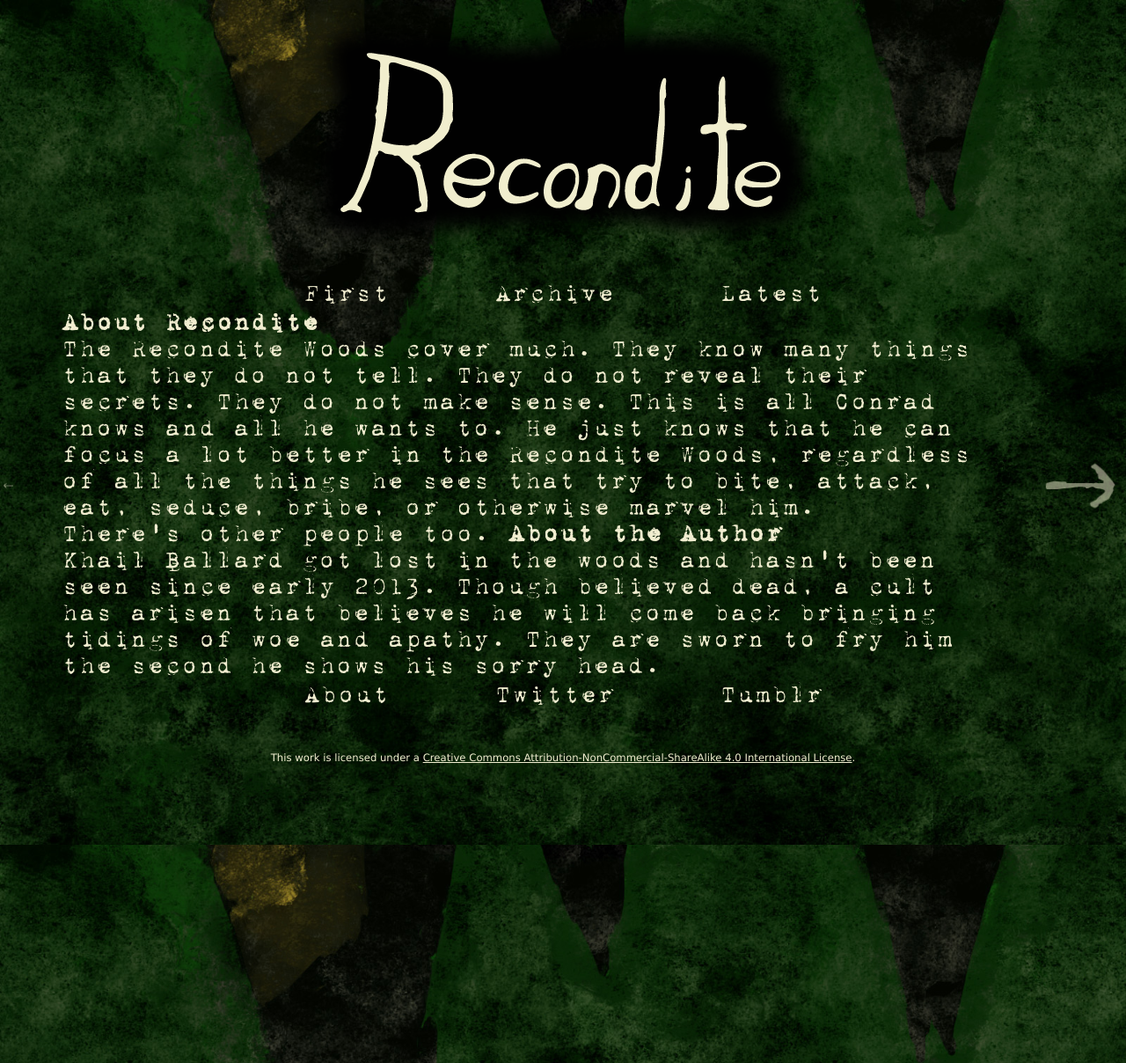
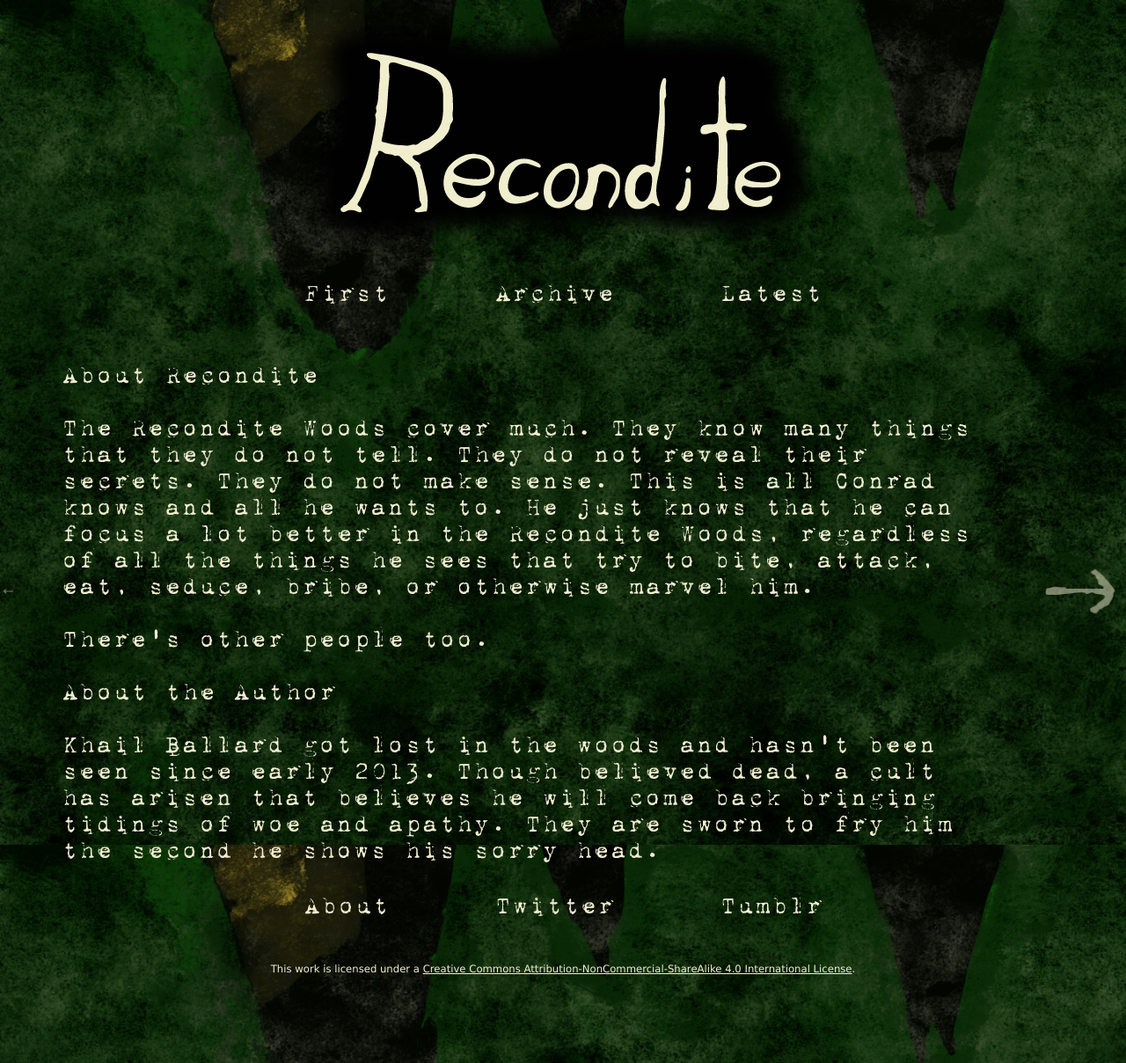
Before and after one commit to khailballard/khailballard.github.io, a Jekyll site: the page built from about/index.html, in a window 1280 px wide. Shown: the whole page at 88% size. Built offline with Jekyll 4.4.1, drawn with Linux system fonts in a browser that asks for light colours.

```diff
--- a/about/index.html
+++ b/about/index.html
@@ -4,10 +4,16 @@ title: Home
 ---
 
 <div class="posts">
-    <b>About Recondite</b><br>
-The Recondite Woods cover much. They know many things that they do not tell. They do not reveal their secrets. They do not make sense. This is all Conrad knows and all he wants to. He just knows that he can focus a lot better in the Recondite Woods, regardless of all the things he sees that try to bite, attack, eat, seduce, bribe, or otherwise marvel him.<br>
+<br><br>
+
+About Recondite</b><br><br>
+The Recondite Woods cover much. They know many things that they do not tell. They do not reveal their secrets. They do not make sense. This is all Conrad knows and all he wants to. He just knows that he can focus a lot better in the Recondite Woods, regardless of all the things he sees that try to bite, attack, eat, seduce, bribe, or otherwise marvel him.<br><br>
 There's other people too.
 
-<b>About the Author</b><br>
+<br><br>
+
+About the Author<br><br>
 Khail Ballard got lost in the woods and hasn't been seen since early 2013. Though believed dead, a cult has arisen that believes he will come back bringing tidings of woe and apathy. They are sworn to fry him the second he shows his sorry head.
+
+<br><br>
 </div>
```
